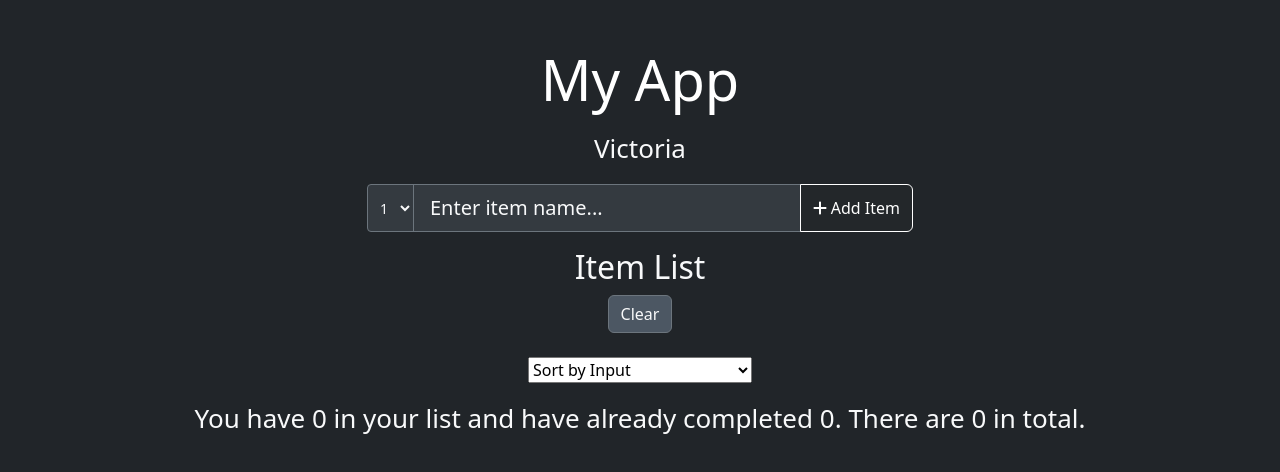
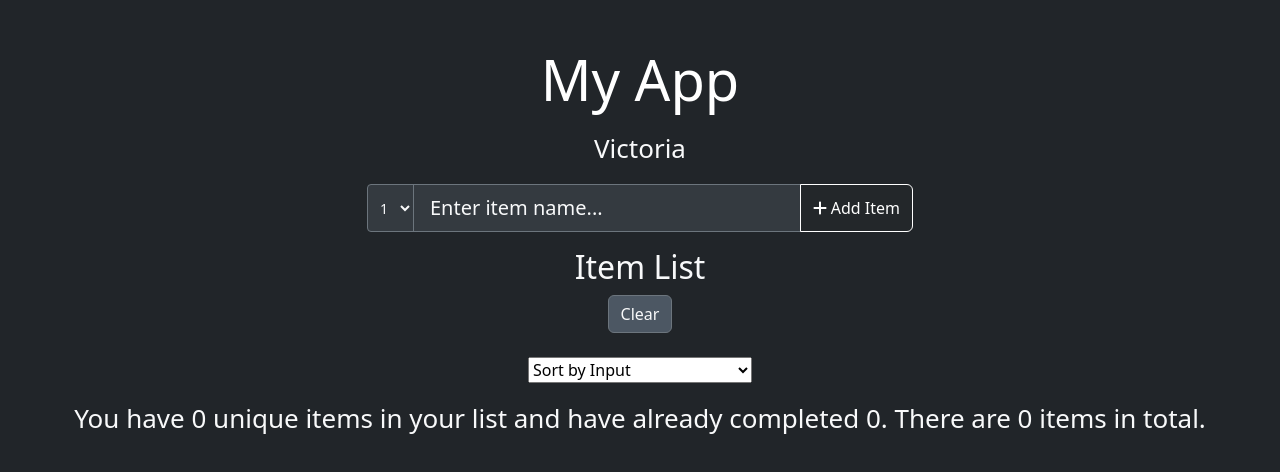
Before and after one commit to Zykezyke/new-react2, a React (Create React App) app: page / in a window 1280 px wide. Shown: the part 146-618 px from the top of the page. Built offline with nearby package versions, Linux system fonts and the light colour scheme.

Commit message:
Little update

```diff
--- a/src/Footer.js
+++ b/src/Footer.js
@@ -12,8 +12,9 @@ function Footer({ items }) {
   return (
     <div className="App-footer bg-dark text-light py-3">
       <p className="mb-0">
-        You have {items.length} in your list and have already completed{" "}
-        {completedItem.length}. There are {totalQuantity} in total.
+        You have {items.length} unique items in your list and have already
+        completed {completedItem.length}. There are {totalQuantity} items in
+        total.
       </p>
     </div>
   );
```
